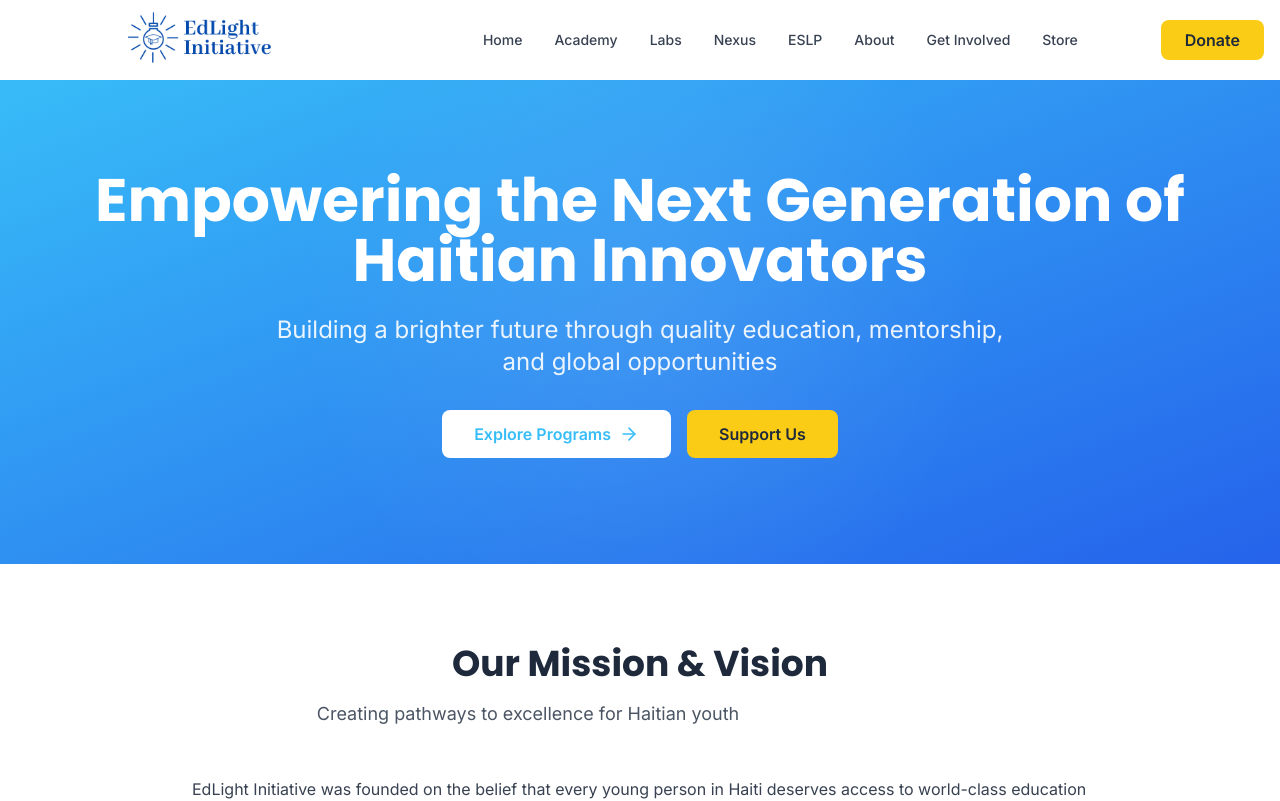
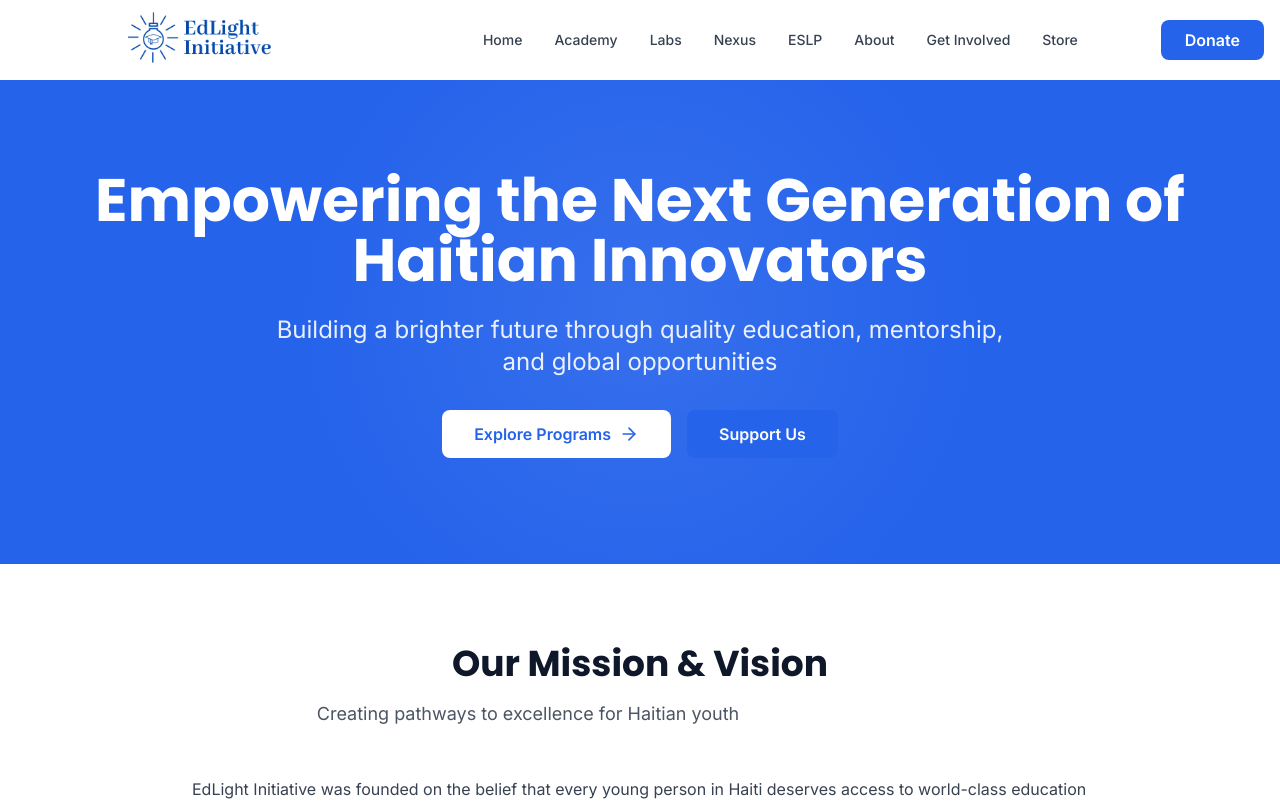
Before and after one commit to edlinitiative/EdLight-Initiative, a Next.js app: page / in a window 1280 px wide. Shown: the top 801 px of the page. Built offline with nearby package versions, Linux system fonts and the light colour scheme.

Commit message:
Refresh theme: modern palette (blue/white/light gray) and CTA buttons to primary

```diff
--- a/app/page.tsx
+++ b/app/page.tsx
@@ -71,7 +71,7 @@ export default function HomePage() {
           </Link>
           <Link
             href="/get-involved"
-            className="px-8 py-3 bg-accent text-text font-semibold rounded-lg hover:bg-accent/90 transition-colors inline-flex items-center justify-center"
+            className="px-8 py-3 bg-primary text-white font-semibold rounded-lg hover:bg-primary/90 transition-colors inline-flex items-center justify-center"
           >
             Support Us
           </Link>
--- a/components/Navbar.tsx
+++ b/components/Navbar.tsx
@@ -68,7 +68,7 @@ export default function Navbar() {
           <div className="hidden lg:flex items-center gap-4">
             <Link
               href="/get-involved#donate"
-              className="px-6 py-2 bg-accent text-text font-semibold rounded-lg hover:bg-accent/90 transition-colors"
+              className="px-6 py-2 bg-primary text-white font-semibold rounded-lg hover:bg-primary/90 transition-colors"
             >
               Donate
             </Link>
@@ -100,7 +100,7 @@ export default function Navbar() {
             <Link
               href="/get-involved#donate"
               onClick={() => setIsMobileMenuOpen(false)}
-              className="block mt-4 mx-4 px-6 py-2 bg-accent text-text font-semibold rounded-lg hover:bg-accent/90 transition-colors text-center"
+              className="block mt-4 mx-4 px-6 py-2 bg-primary text-white font-semibold rounded-lg hover:bg-primary/90 transition-colors text-center"
             >
               Donate
             </Link>
--- a/tailwind.config.ts
+++ b/tailwind.config.ts
@@ -9,10 +9,11 @@ const config: Config = {
   theme: {
     extend: {
       colors: {
-        primary: '#38BDF8',
-        accent: '#FACC15',
-        text: '#1E293B',
-        background: '#F9FAFB',
+        // Updated to align with EdLight branding (modern blue, clean neutrals)
+        primary: '#2563EB', // blue-600
+        accent: '#E5E7EB', // gray-200 (subtle accents/dividers)
+        text: '#0F172A', // slate-900
+        background: '#F8FAFC', // slate-50
       },
       fontFamily: {
         heading: ['var(--font-poppins)', 'sans-serif'],
```
